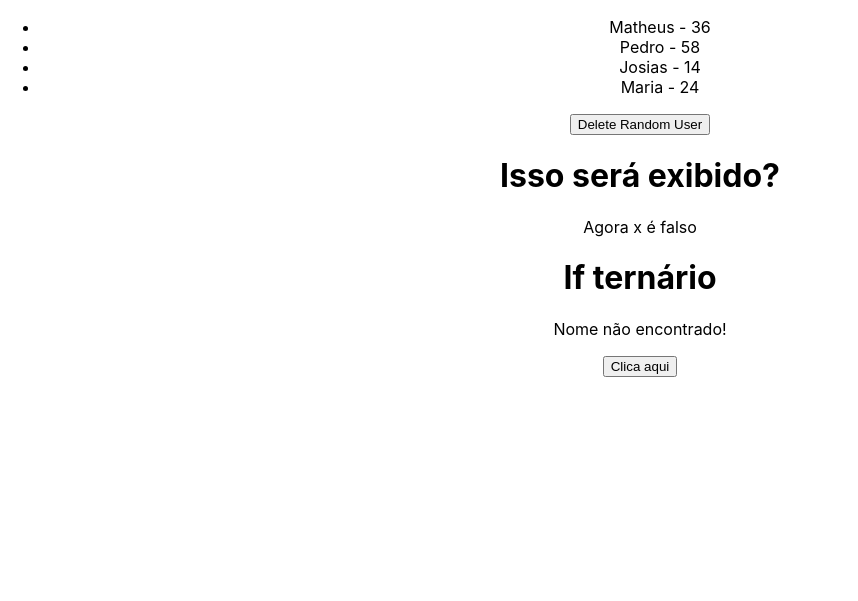
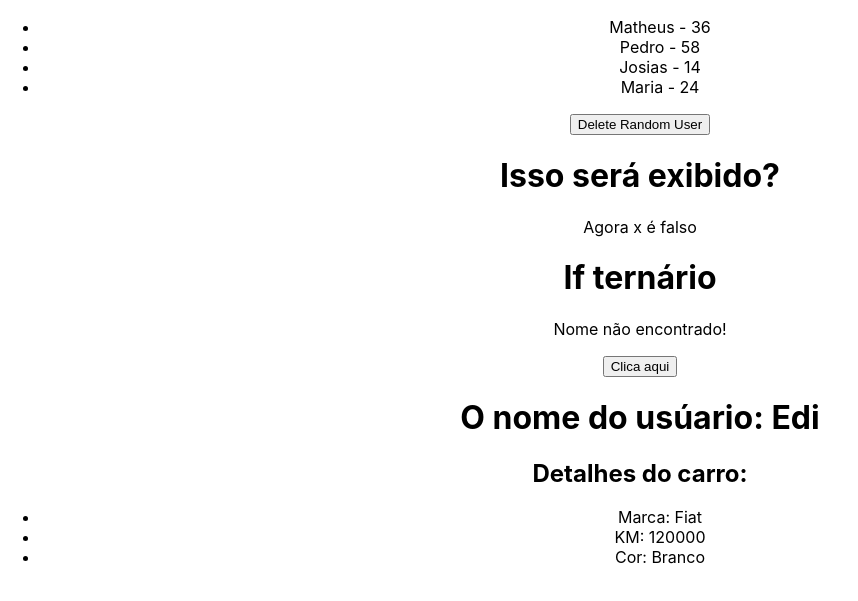
Before and after one commit to EdiGaliani/learningReactJs, a React (Create React App) app in the folder 3_avancando/: page / in a window 1280 px wide. Shown: the part 1187-1788 px from the top of the page, without its empty margins (0-858 px from the left). Built offline with nearby package versions, Linux system fonts and the light colour scheme.

Commit message:
Destructuring in props

```diff
--- a/3_avancando/src/App.js
+++ b/3_avancando/src/App.js
@@ -1,8 +1,10 @@
 import './App.css';
 import City from './assets/city.jpg';
+import CarDetails from './components/CarDetails';
 import CondicionalRender from './components/CondicionalRender';
 import ListRender from './components/ListRender';
 import ManageData from './components/ManageData';
+import ShowUserName from './components/ShowUserName';
 
 function App() {
   return (
@@ -21,6 +23,8 @@ function App() {
       <ManageData />
       <ListRender />
       <CondicionalRender />
+      <ShowUserName name="Edi"/>
+      <CarDetails brand="Fiat" km={120000} color="Branco"/>
     </div>
   );
 }
--- /dev/null
+++ b/3_avancando/src/components/CarDetails.jsx
@@ -0,0 +1,16 @@
+import React from 'react'
+
+const CarDetails = ({brand, km, color}) => {
+  return (
+    <div>
+        <h2>Detalhes do carro:</h2>
+        <ul>
+            <li>Marca: {brand}</li>
+            <li>KM: {km}</li>
+            <li>Cor: {color}</li>
+        </ul>
+    </div>
+  )
+}
+
+export default CarDetails
--- /dev/null
+++ b/3_avancando/src/components/ShowUserName.jsx
@@ -0,0 +1,11 @@
+import React from 'react'
+
+const ShowUserName = (props) => {
+  return (
+    <div>
+        <h1>O nome do usúario: {props.name}</h1>
+    </div>
+  )
+}
+
+export default ShowUserName
```
